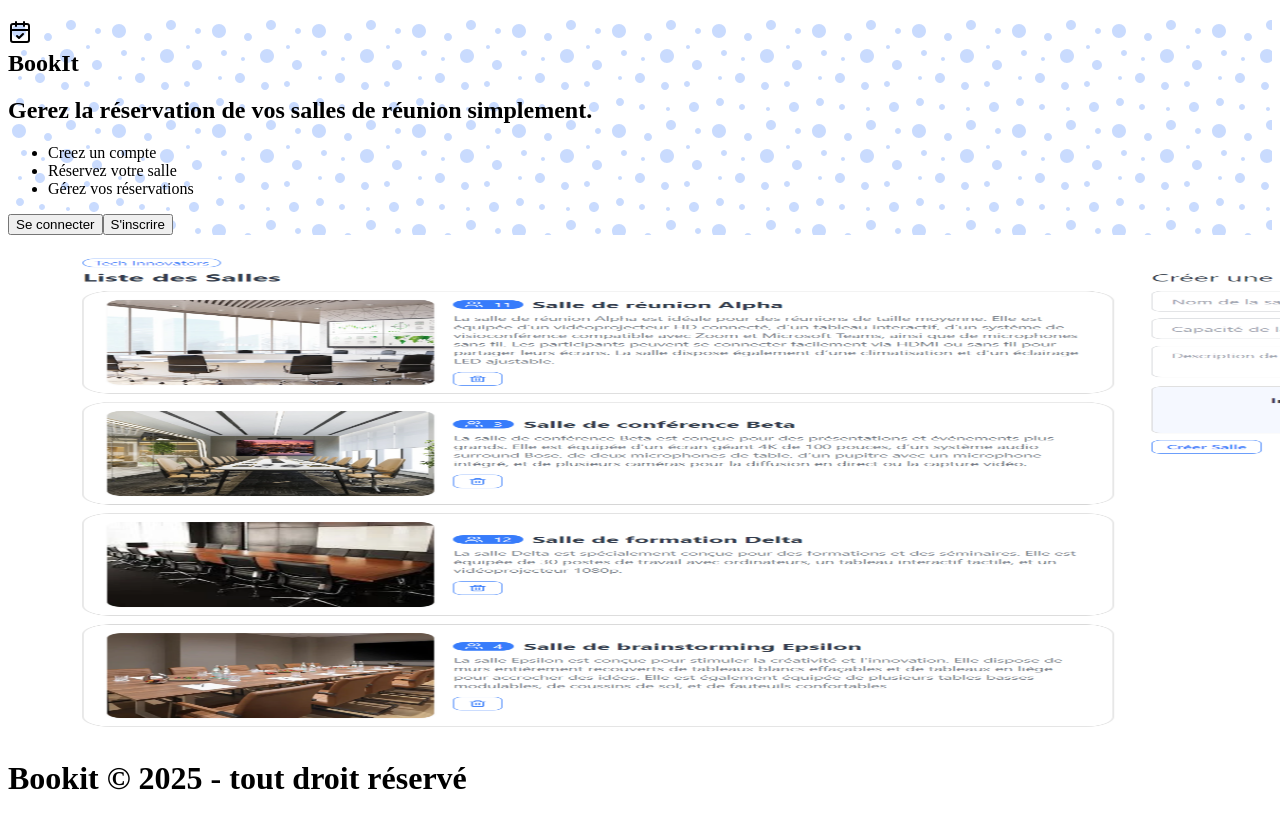
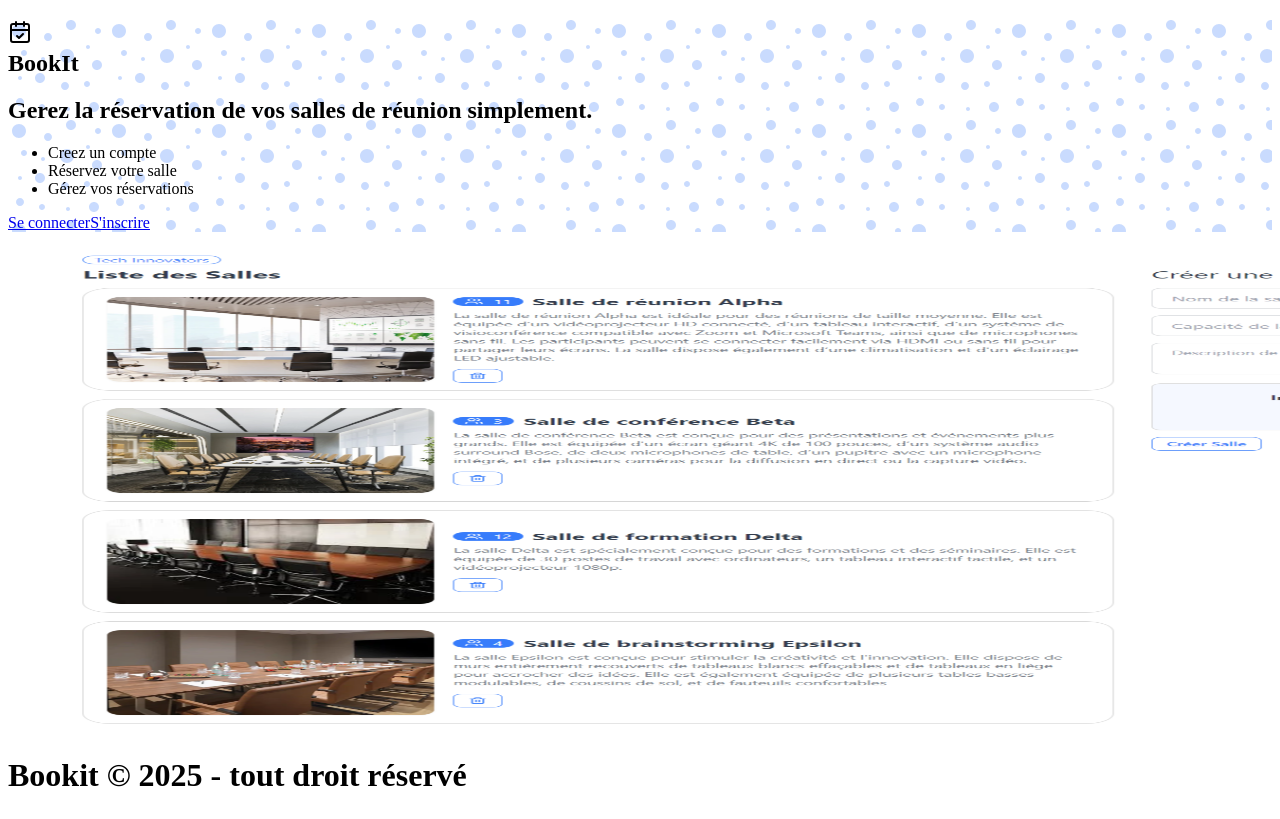
Before and after one commit to noelfoka/book_it, a Next.js app: page / in a window 1280 px wide. Shown: the top 819 px of the page. Built offline with nearby package versions, Linux system fonts and the light colour scheme.

Commit message:
add login and registration authentication

```diff
--- a/app/page.tsx
+++ b/app/page.tsx
@@ -1,5 +1,7 @@
 import { CalendarCheck } from "lucide-react";
 import Image from "next/image";
+import {RegisterLink, LoginLink} from "@kinde-oss/kinde-auth-nextjs/components";
+
 export default function Home() {
   return (
     <div className="relative">
@@ -42,10 +44,10 @@ export default function Home() {
             </ul>
             {/* Boutton d'action */}
             <div className="mt-6 flex justify-center items-center">
-              <button className="btn btn-secondary">Se connecter</button>
-              <button className="btn btn-secondary btn-outline ml-4">
+              <LoginLink className="btn btn-secondary">Se connecter</LoginLink>
+              <RegisterLink className="btn btn-secondary btn-outline ml-4">
                 S&apos;inscrire
-              </button>
+              </RegisterLink>
             </div>
           </div>
         </div>
```
